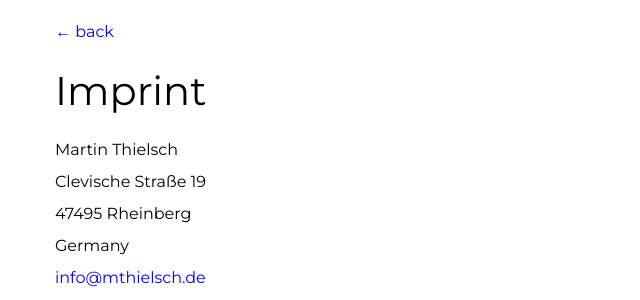
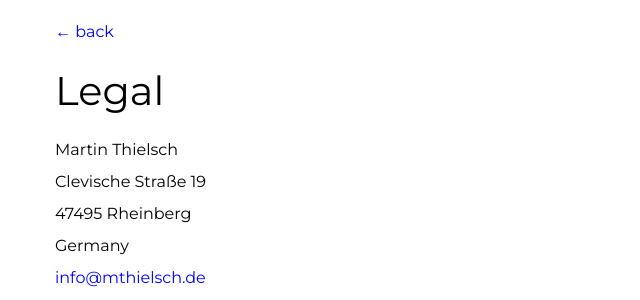
Before and after one commit to martinox/mthielsch, a PHP site: page /legal in a window 1280 px wide. Shown: the top 300 px of the page, without its empty margins (0-640 px from the left). Run offline with PHP 8.4, Linux system fonts and the light colour scheme.

Commit message:
changed header in legal

```diff
--- a/legal.php
+++ b/legal.php
@@ -11,7 +11,7 @@
 <body>
 	<div class="container">
 	    <a href="http://www.mthielsch.de">&larr; back</a>
-	    <h1>Imprint</h1>
+	    <h1>Legal</h1>
 	    <p>
 			Martin Thielsch<br/>
 			Clevische Straße 19<br/>
```
